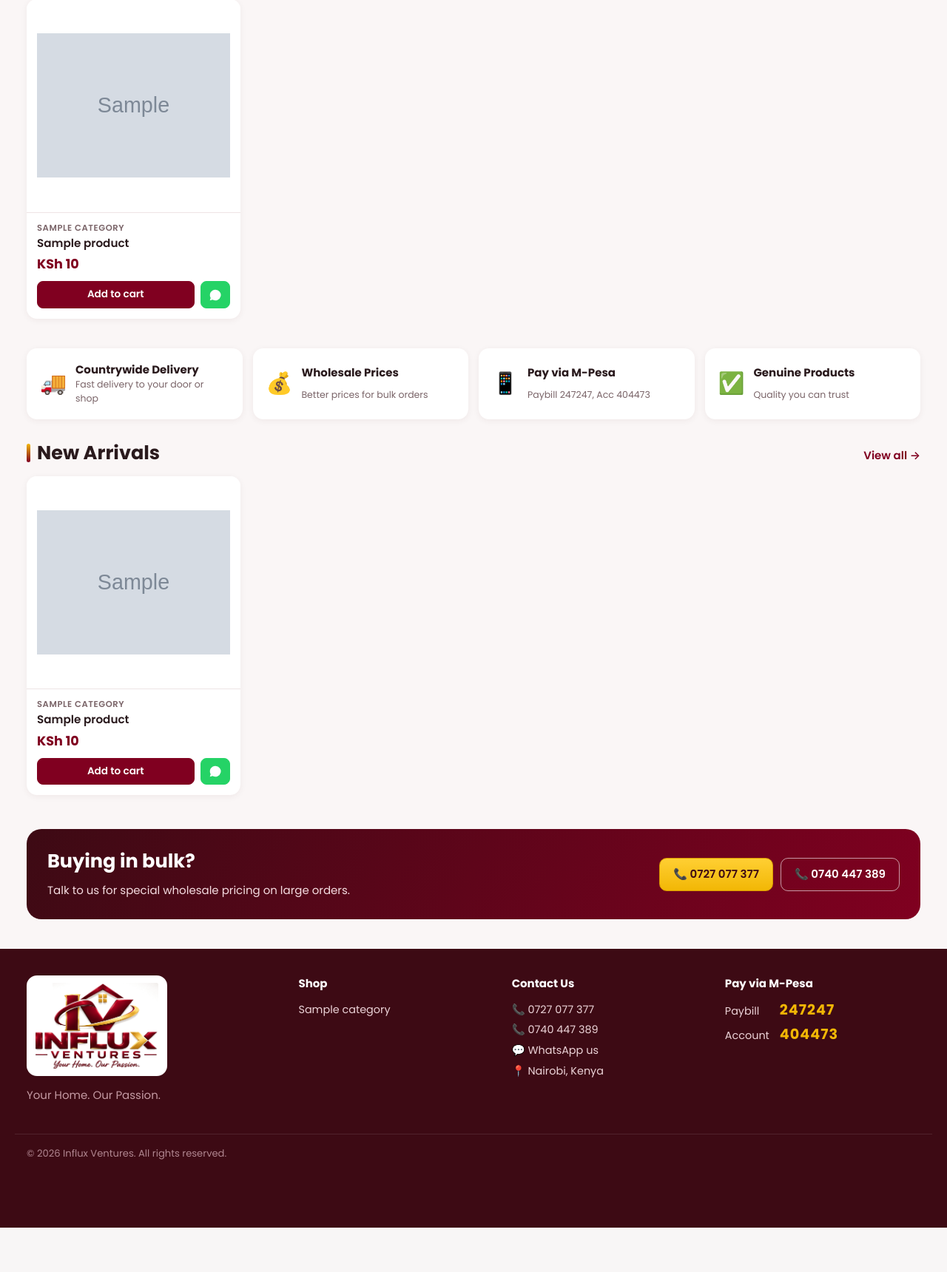
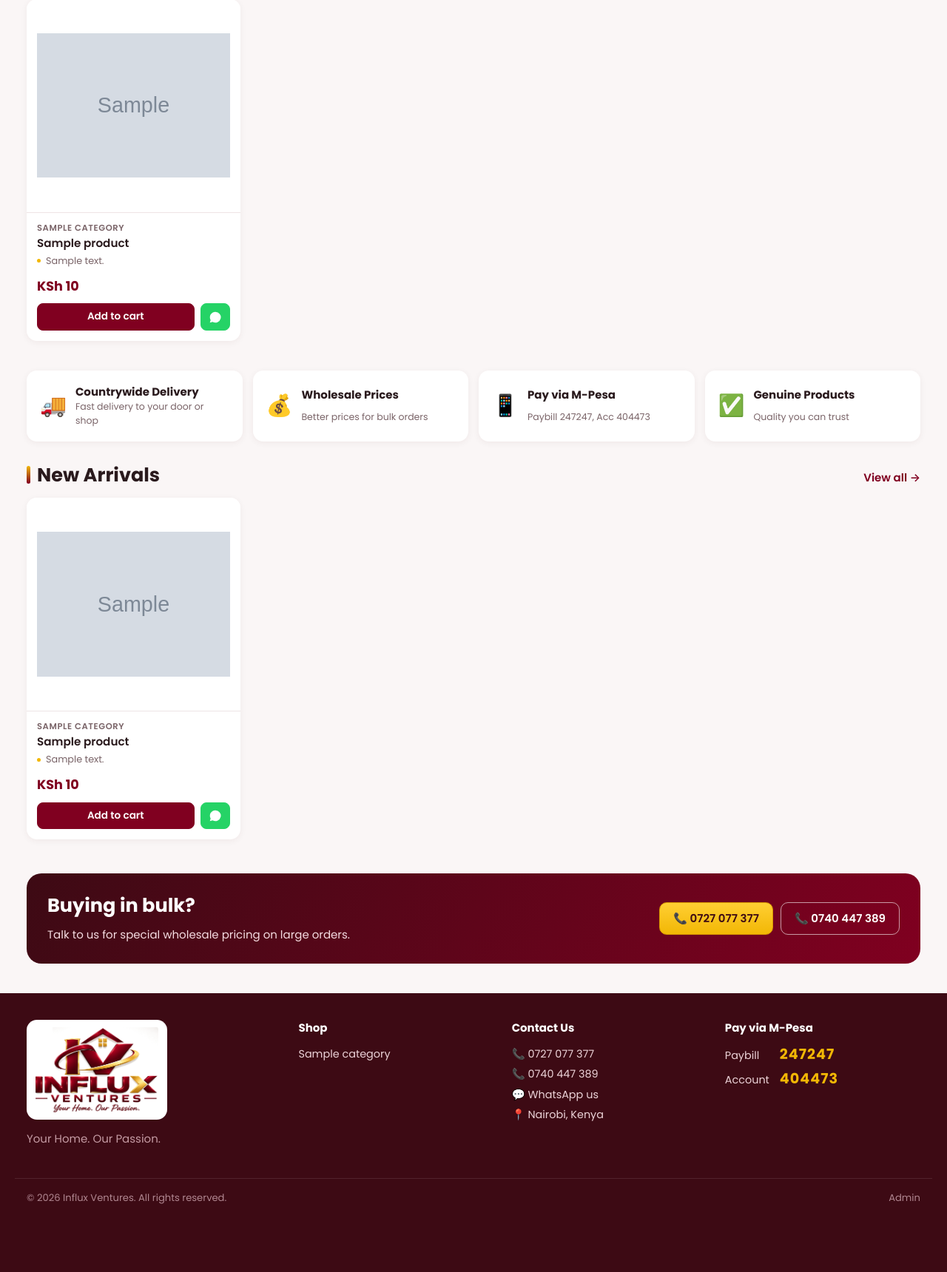
Before and after one commit to AUSTIN-OMONDI/infulx-ventures, a Flask app: page / in a window 1280 px wide. Shown: the part 965-2685 px from the top of the page at 74% size. Before the commit the page ends 2625 px from the top, so only its background shows below. Run offline with Flask 3, Linux system fonts and the light colour scheme; data comes from the database, SQL or seed files in the repository; tables that the repository leaves empty hold one stand-in row (values such as "Sample post"); grey boxes marked "Sample" are stand-in pictures.

Commit message:
Show product features on cards, add kitchen rack photo, footer admin link
Co-Authored-By: Claude Opus 5 <noreply@anthropic.com>

```diff
--- a/app.py
+++ b/app.py
@@ -233,6 +233,13 @@ def get_categories(nonempty=False):
 @app.template_filter("ksh")
 def ksh(value):
     return f"KSh {to_int(value):,}"
+
+
+@app.template_filter("features")
+def features(description, limit=3):
+    """First few non-empty description lines, without bullet marks, for product cards."""
+    lines = [ln.strip().lstrip("•-*·").strip() for ln in (description or "").splitlines()]
+    return [ln for ln in lines if ln][:limit]
 
 
 @app.template_filter("img")
--- a/seed.py
+++ b/seed.py
@@ -78,7 +78,7 @@ PRODUCTS = [
     ("heater", "p23", "Macro HQ-800 Quartz Room Heater", 1100, 0,
      "• Portable 800W electric heater\n• Two heat settings\n• Tip-over protection"),
 
-    ("storage", None, "Black 5-Tier Foldable Kitchen Rack with Wheels", 5000, 0,
+    ("storage", "p16", "Black 5-Tier Foldable Kitchen Rack with Wheels", 5000, 0,
      "• Foldable, collapsible frame – saves space when not in use\n• Smooth-rolling wheels (casters)\n"
      "• Heavy-duty carbon / stainless steel frame for appliances and cookware\n"
      "• For kitchens, garages, pantries or living spaces"),
--- a/static/css/style.css
+++ b/static/css/style.css
@@ -114,8 +114,11 @@ h2 { font-size: clamp(1.25rem, 2.6vw, 1.6rem); }
 .badge-out { background: #333; color: #fff; left: auto; right: 10px; }
 .card-body { padding: 12px 14px 14px; display: flex; flex-direction: column; flex: 1; }
 .card-cat { font-size: .72rem; text-transform: uppercase; letter-spacing: .6px; color: var(--muted); font-weight: 600; }
-.card-title { font-size: .95rem; font-weight: 600; margin: 3px 0 6px; flex: 1; }
+.card-title { font-size: .95rem; font-weight: 600; margin: 3px 0 6px; }
 .card-title a { color: var(--text); display: -webkit-box; -webkit-line-clamp: 2; -webkit-box-orient: vertical; overflow: hidden; }
+.card-feats { flex: 1; list-style: none; margin: 0 0 10px; padding: 0; font-size: .8rem; color: var(--muted); line-height: 1.4; }
+.card-feats li { position: relative; padding-left: 12px; margin-bottom: 2px; display: -webkit-box; -webkit-line-clamp: 2; -webkit-box-orient: vertical; overflow: hidden; }
+.card-feats li::before { content: ""; position: absolute; left: 0; top: .5em; width: 5px; height: 5px; border-radius: 50%; background: var(--gold); }
 .price { display: flex; align-items: baseline; gap: 8px; flex-wrap: wrap; margin-bottom: 10px; }
 .price b { color: var(--primary); font-size: 1.1rem; font-weight: 700; }
 .price s { color: var(--muted); font-size: .85rem; }
@@ -291,3 +294,5 @@ select, input, textarea { font: inherit; }
   .ci-img { width: 72px; height: 72px; }
   .cta-band { padding: 22px; margin-left: 16px; margin-right: 16px; }
 }
+.footer-bottom { display: flex; justify-content: space-between; gap: 10px; flex-wrap: wrap; }
+.footer .footer-admin { display: inline; padding: 0; color: #b08690; font-size: .82rem; }
--- a/templates/_macros.html
+++ b/templates/_macros.html
@@ -10,6 +10,10 @@
   <div class="card-body">
     <span class="card-cat">{{ p.category_name or '' }}</span>
     <h3 class="card-title"><a href="{{ url_for('product', slug=p.slug) }}">{{ p.name }}</a></h3>
+    {% set feats = p.description | features %}
+    {% if feats %}
+    <ul class="card-feats">{% for f in feats %}<li>{{ f }}</li>{% endfor %}</ul>
+    {% endif %}
     <div class="price">
       <b>{{ p.price | ksh }}</b>
       {% if p.old_price and p.old_price > p.price %}<s>{{ p.old_price | ksh }}</s>{% endif %}
--- a/templates/base.html
+++ b/templates/base.html
@@ -83,7 +83,7 @@
         </div>
       </div>
     </div>
-    <div class="wrap footer-bottom">© {{ year }} {{ S.store_name }}. All rights reserved.</div>
+    <div class="wrap footer-bottom">© {{ year }} {{ S.store_name }}. All rights reserved. <a href="{{ url_for('admin_login') }}" class="footer-admin">Admin</a></div>
   </footer>
 
   <!-- Floating buttons -->
```
Also changed, not shown: seed_images/p16.webp (added).
